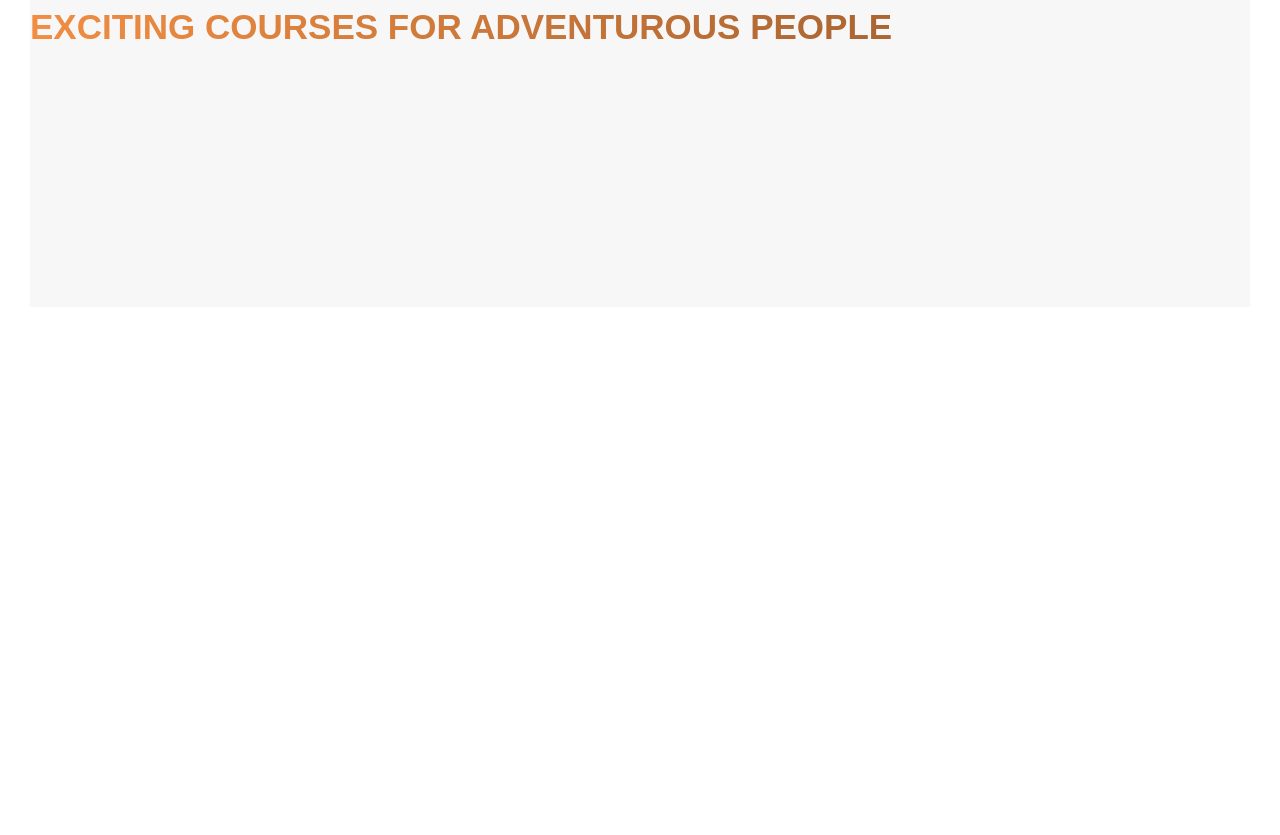
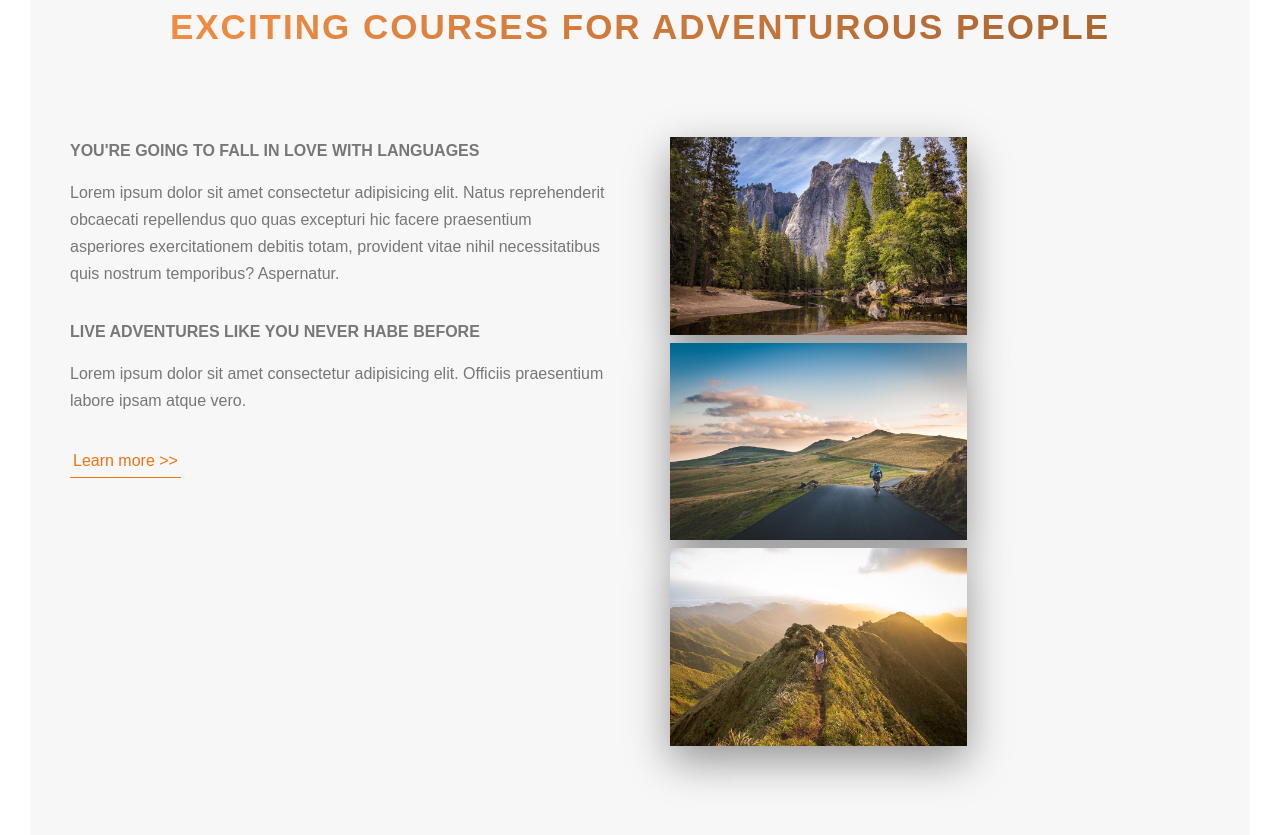
Before and after one commit to knuspersnack/OWN_couch-polyglot, a React (Create React App) app: page /#/ in a window 1280 px wide. Shown: the part 960-1795 px from the top of the page. Before the commit the page ends 1297 px from the top, so only its background shows below. Built offline with nearby package versions, Linux system fonts and the light colour scheme.

Commit message:
About Section

```diff
--- a/src/component/Grid.tsx
+++ b/src/component/Grid.tsx
@@ -3,7 +3,7 @@ import React from 'react';
 
 const Grid = () => {
   return <>
-    <section className={'gridContainer'}>
+    <section className={'grid-container'}>
         <div className={'row'}>
             <div className={'col50'}>
                 Col 1 of 2
--- a/src/component/Home.tsx
+++ b/src/component/Home.tsx
@@ -1,7 +1,9 @@
 import React from 'react';
 import logo from '../assets/natours/logo-white.png';
 import style from '../style/pages/Home.module.scss';
+import ImageComposition from './ImageComposition';
 import PrimaryButton from './UI/PrimaryButton';
+import SecondaryButton from './UI/SecondaryButton';
 import SecondaryHeading from './UI/SecondaryHeading';
 
 const Home = () => {
@@ -46,7 +48,37 @@ const Home = () => {
         </section>
 
         <section className={style.sectionAbout}>
-          <SecondaryHeading text='Exciting courses for adventurous people' />
+          <SecondaryHeading
+            text='Exciting courses for adventurous people'
+            cssClasses={'u-center-text u-margin-bottom-large'}
+          />
+          <div className='grid-container'>
+            <div className={'row'}>
+              <div className={'col50'}>
+                <h3 className='heading-tertiary u-margin-bottom-small'>
+                  You're going to fall in love with languages
+                </h3>
+                <p className='paragraph'>
+                  Lorem ipsum dolor sit amet consectetur adipisicing elit. Natus
+                  reprehenderit obcaecati repellendus quo quas excepturi hic
+                  facere praesentium asperiores exercitationem debitis totam,
+                  provident vitae nihil necessitatibus quis nostrum temporibus?
+                  Aspernatur.
+                </p>
+                <h3 className='heading-tertiary u-margin-bottom-small'>
+                  Live adventures like you never habe before
+                </h3>
+                <p className='paragraph'>
+                  Lorem ipsum dolor sit amet consectetur adipisicing elit.
+                  Officiis praesentium labore ipsam atque vero.
+                </p>
+                <SecondaryButton label={'Learn more >>'} onClick={() => {}} />
+              </div>
+              <div className={'col50'}>
+                <ImageComposition />
+              </div>
+            </div>
+          </div>
         </section>
       </div>
     </>
--- /dev/null
+++ b/src/component/ImageComposition.tsx
@@ -0,0 +1,19 @@
+import React from 'react';
+import nat1 from '../assets/natours/nat-1-large.jpg';
+import nat2 from '../assets/natours/nat-2-large.jpg';
+import nat3 from '../assets/natours/nat-3-large.jpg';
+import style from '../style/ui-components/ImageComposition.module.scss';
+
+type Props = {};
+
+const ImageComposition = (props: Props) => {
+  return (
+    <div className={style.composition}>
+      <img src={nat1} alt='' className={style.photo} />
+      <img src={nat2} alt='' className={style.photo} />
+      <img src={nat3} alt='' className={style.photo} />
+    </div>
+  );
+};
+
+export default ImageComposition;
--- /dev/null
+++ b/src/component/UI/SecondaryButton.tsx
@@ -0,0 +1,20 @@
+import classNames from 'classnames';
+import React, { MouseEventHandler } from 'react';
+import style from '../../style/ui-components/SecondaryButton.module.scss';
+var cx = classNames.bind(style);
+
+type Props = {
+  label: string;
+  onClick: MouseEventHandler;
+};
+
+const SecondaryButton = (props: Props) => {
+  const { label, onClick } = { ...props };
+  return (
+    <a href='#' className={style.btn} onClick={onClick}>
+      {label}
+    </a>
+  );
+};
+
+export default SecondaryButton;
--- a/src/component/UI/SecondaryHeading.tsx
+++ b/src/component/UI/SecondaryHeading.tsx
@@ -1,12 +1,17 @@
-import React from 'react'
+import React from 'react';
 import style from '../../style/ui-components/SecondaryHeading.module.scss';
 
-type Props = {text: string}
+type Props = {
+  text: string
+  cssClasses?: string
+};
 
-function SecondaryHeading({text}: Props) {
+function SecondaryHeading({ text, cssClasses = "" }: Props) {
   return (
-    <h2 className={style.headingSecondary}>{text}</h2>
-  )
+    <div className={cssClasses}>
+      <h2 className={style.headingSecondary}>{text}</h2>
+    </div>
+  );
 }
 
-export default SecondaryHeading
+export default SecondaryHeading;
--- a/src/style/base/_grid.scss
+++ b/src/style/base/_grid.scss
@@ -2,13 +2,11 @@ $grid-width: 114rem;
 $gutter-vertical: 8rem;
 $gutter-horizontal: 6rem;
 
-.gridContainer {
+.grid-container {
   display: flex;
   flex-direction: column;
   row-gap: $gutter-vertical;
   align-items: center;
-
-  background-color: $amber-orange;
 }
 
 .row {
@@ -16,41 +14,28 @@ $gutter-horizontal: 6rem;
   width: 100%;
   max-width: $grid-width;
   column-gap: $gutter-horizontal;
-
-  border: 1px solid $grey-dark-1;
 }
 
 .col {
   flex-grow: 1;
-  border: 1px dashed $grey-dark-1;
 
   &25 {
     flex-basis: 25%;
-    border: 1px dashed $grey-dark-1
-;
   }
 
   &50 {
     flex-basis: 50%;
-    border: 1px dashed $grey-dark-1
-;
   }
 
   &75 {
     flex-basis: 75%;
-    border: 1px dashed $grey-dark-1
-;
   }
 
   &33 {
     flex-basis: calc(100% / 3);
-    border: 1px dashed $grey-dark-1
-;
   }
 
   &66 {
     flex-basis: calc((100% / 3) * 2);
-    border: 1px dashed $grey-dark-1
-;
   }
 }
--- a/src/style/base/_typography.scss
+++ b/src/style/base/_typography.scss
@@ -15,3 +15,16 @@ code {
   font-family: source-code-pro, Menlo, Monaco, Consolas, 'Courier New',
     monospace;
 }
+
+.heading-tertiary {
+  font-size: $default-font-size;
+  font-weight: 700;
+  text-transform: uppercase;
+}
+
+.paragraph {
+  font-size:  $default-font-size;
+  &:not(:last-child) {
+    margin-bottom: 3rem;
+  }
+}
--- a/src/style/base/_utilities.scss
+++ b/src/style/base/_utilities.scss
@@ -0,0 +1,15 @@
+.u-center-text {
+    text-align: center;
+}
+
+.u-margin-bottom-large {
+    margin-bottom: 8rem;
+}
+
+.u-margin-bottom-medium {
+    margin-bottom: 4rem;
+}
+
+.u-margin-bottom-small {
+    margin-bottom: 1.5rem;
+}
--- a/src/style/base/_variables.scss
+++ b/src/style/base/_variables.scss
@@ -6,3 +6,5 @@ $grey-dark-1: #777;
 $grey-light-1:  #f7f7f7;
 $white: #fff;
 $black: #000;
+
+$default-font-size: 1.6rem;
--- /dev/null
+++ b/src/style/ui-components/ImageComposition.module.scss
@@ -0,0 +1,10 @@
+@import '../base/variables';
+
+.composition {
+
+}
+
+.photo {
+    width: 55%;
+    box-shadow: 0 1.5rem 4rem rgba($black, .4);
+}
--- /dev/null
+++ b/src/style/ui-components/SecondaryButton.module.scss
@@ -0,0 +1,30 @@
+@import '../base/variables';
+
+.btn {
+  &:link,
+  &:visited {
+    color: $carrot-orange;
+    display: inline-block;
+    text-decoration: none;
+    border-bottom: 1px solid $carrot-orange;
+    padding: 3px;
+    font-size: $default-font-size;
+    transition: all 0.2s;
+  }
+
+  &:hover {
+    background-color: $carrot-orange;
+    color: $white;
+    box-shadow: 0 1rem 2rem rgba($black, 0.15);
+    transform: translateY(-2px);
+  }
+  &:active {
+    box-shadow: 0 5px 1rem rgba($black, 0.15);
+    transform: translateY(0);
+  }
+
+  &White {
+    background-color: $white;
+    color: $grey-dark-1;
+  }
+}
--- a/src/style/ui-components/SecondaryHeading.module.scss
+++ b/src/style/ui-components/SecondaryHeading.module.scss
@@ -5,7 +5,18 @@
   text-transform: uppercase;
   font-weight: 700;
   display: inline-block;
-    background-image: linear-gradient(to right, rgba($carrot-orange, 0.8), rgba($burnt-orange, 0.8));
+  background-image: linear-gradient(
+    to right,
+    rgba($carrot-orange, 0.8),
+    rgba($burnt-orange, 0.8)
+  );
   background-clip: text;
   color: transparent;
+  transition: all 0.2s ease-in-out;
+  letter-spacing: 2px;
+
+  &:hover {
+    transform: skewY(2deg) scale(1.1);
+    text-shadow: 0.5rem 1rem 2rem rgba($black, 0.2);
   }
+}
```
Lines whose indentation alone changed are shown as unchanged.
